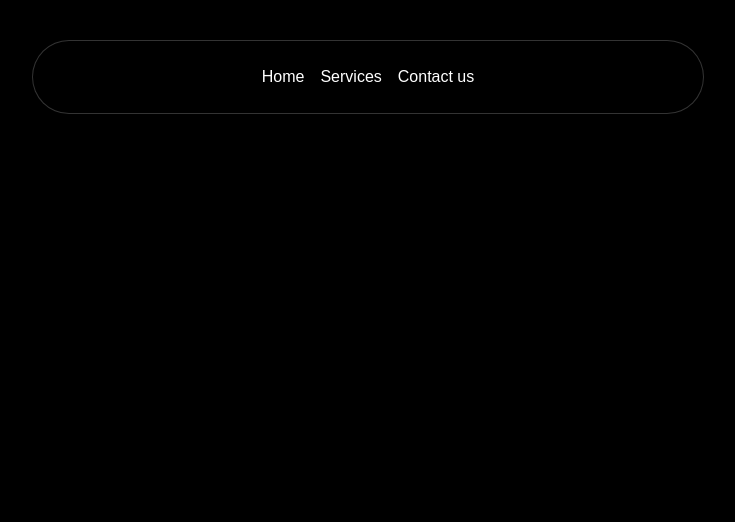
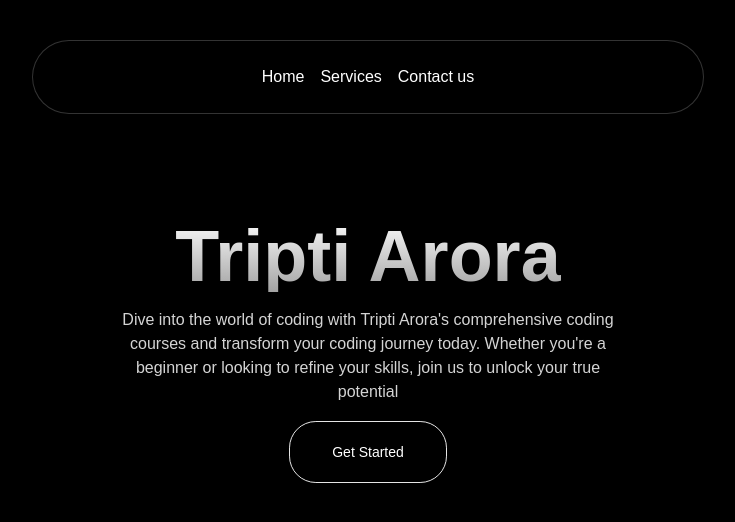
Before and after one commit to triptiarora8/MY-PORTFOLIO, a Next.js app: page / in a window 1280 px wide. Shown: the top 522 px of the page, without its empty margins (272-1007 px from the left). Built offline with nearby package versions, Linux system fonts and the light colour scheme.

Commit message:
hero-section

```diff
--- a/src/app/page.tsx
+++ b/src/app/page.tsx
@@ -1,8 +1,11 @@
+import Herosection from "@/components/HeroSection";
 import Image from "next/image";
 
 export default function Home() {
   return (
-<>
-</>
-  );
+  <div className="w-full h-full">
+    <Herosection/>
+  </div>
+  )
+;
 }
--- /dev/null
+++ b/src/components/HeroSection.tsx
@@ -0,0 +1,26 @@
+import React from "react";
+import { Button } from "./ui/moving-border";
+
+export default function Herosection() {
+  return (
+    <div className="h-[40rem] w-full rounded-md flex md:items-center md:justify-center bg-black/[0.96] antialiased bg-grid-white/[0.02] relative overflow-hidden">
+      <div className="flex flex-col items-center  p-4 max-w-7xl  mx-auto relative z-10  w-full pt-20 ">
+        <h1 className="text-4xl md:text-7xl font-bold text-center bg-clip-text text-transparent bg-gradient-to-b from-neutral-50 to-neutral-400 bg-opacity-50">
+          Tripti Arora
+        </h1>
+        <p className="mt-4 mb-4 font-normal text-base text-neutral-300 max-w-lg text-center mx-auto">
+          Dive into the world of coding with Tripti Arora&apos;s comprehensive
+          coding courses and transform your coding journey today. Whether
+          you&apos;re a beginner or looking to refine your skills, join us to
+          unlock your true potential
+        </p>
+        <Button
+          borderRadius="1.75rem"
+          className="bg-black-500 text-white dark:bg-slate-900  dark:text-white border-neutral-200 dark:border-slate-800"
+        >
+          Get Started
+        </Button>
+      </div>
+    </div>
+  );
+}
--- /dev/null
+++ b/src/components/ui/Spotlight.tsx
@@ -0,0 +1,56 @@
+import React from "react";
+import { cn } from "@/lib/utils";
+
+type SpotlightProps = {
+  className?: string;
+  fill?: string;
+};
+
+export const Spotlight = ({ className, fill }: SpotlightProps) => {
+  return (
+    <svg
+      className={cn(
+        "animate-spotlight pointer-events-none absolute z-[1]  h-[169%] w-[138%] lg:w-[84%] opacity-0",
+        className
+      )}
+      xmlns="http://www.w3.org/2000/svg"
+      viewBox="0 0 3787 2842"
+      fill="none"
+    >
+      <g filter="url(#filter)">
+        <ellipse
+          cx="1924.71"
+          cy="273.501"
+          rx="1924.71"
+          ry="273.501"
+          transform="matrix(-0.822377 -0.568943 -0.568943 0.822377 3631.88 2291.09)"
+          fill={fill || "white"}
+          fillOpacity="0.21"
+        ></ellipse>
+      </g>
+      <defs>
+        <filter
+          id="filter"
+          x="0.860352"
+          y="0.838989"
+          width="3785.16"
+          height="2840.26"
+          filterUnits="userSpaceOnUse"
+          colorInterpolationFilters="sRGB"
+        >
+          <feFlood floodOpacity="0" result="BackgroundImageFix"></feFlood>
+          <feBlend
+            mode="normal"
+            in="SourceGraphic"
+            in2="BackgroundImageFix"
+            result="shape"
+          ></feBlend>
+          <feGaussianBlur
+            stdDeviation="151"
+            result="effect1_foregroundBlur_1065_8"
+          ></feGaussianBlur>
+        </filter>
+      </defs>
+    </svg>
+  );
+};
--- /dev/null
+++ b/src/components/ui/moving-border.tsx
@@ -0,0 +1,71 @@
+"use client";
+import React, { ElementType, ReactNode, MouseEventHandler } from "react";
+// import {
+//   motion,
+//   useAnimationFrame,
+//   useMotionTemplate,
+//   useMotionValue,
+//   useTransform,
+// } from "framer-motion";
+import { cn } from "../../lib/utils";
+interface ButtonProps {
+  borderRadius?: string;
+  children: ReactNode;
+  as?: ElementType;
+  containerClassName?: string;
+  borderClassName?: string;
+  duration?: number;
+  className?: string;
+  onClick?: MouseEventHandler<HTMLElement>;
+}
+
+export function Button({
+  borderRadius = "1.75rem",
+  children,
+  as: Component = "button",
+  containerClassName,
+
+  className,
+  onClick,  // Accept onClick prop here
+  ...otherProps
+}: ButtonProps) {
+  return (
+    <Component
+      className={cn(
+        "bg-transparent relative text-xl h-16 w-40 p-[1px] overflow-hidden",
+        containerClassName
+      )}
+      style={{
+        borderRadius: borderRadius,
+      }}
+      onClick={onClick}  // Pass onClick to the Component
+      {...otherProps}
+    >
+      <div
+        className="absolute inset-0"
+        style={{ borderRadius: `calc(${borderRadius} * 0.96)` }}
+      >
+        {/* <MovingBorder duration={duration} rx="30%" ry="30%">
+          <div
+            className={cn(
+              "h-20 w-20 opacity-[0.8] bg-[radial-gradient(var(--sky-500)_40%,transparent_60%)]",
+              borderClassName
+            )}
+          />
+        </MovingBorder> */}
+      </div>
+
+      <div
+        className={cn(
+          "relative bg-slate-900/[0.8] border border-slate-800 backdrop-blur-xl text-white flex items-center justify-center w-full h-full text-sm antialiased",
+          className
+        )}
+        style={{
+          borderRadius: `calc(${borderRadius} * 0.96)`,
+        }}
+      >
+        {children}
+      </div>
+    </Component>
+  );
+}
```
